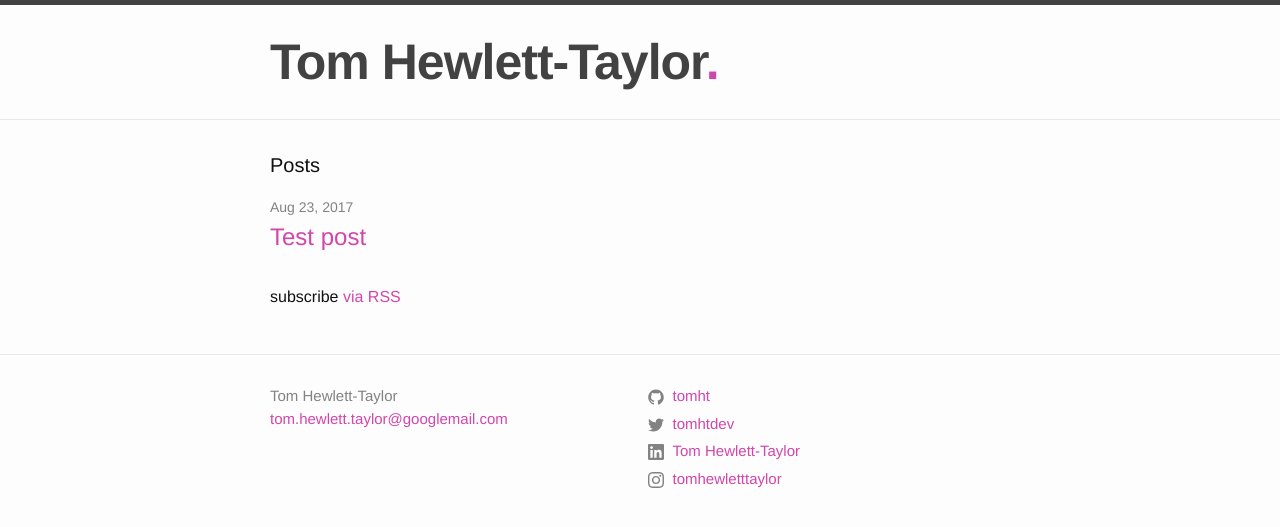
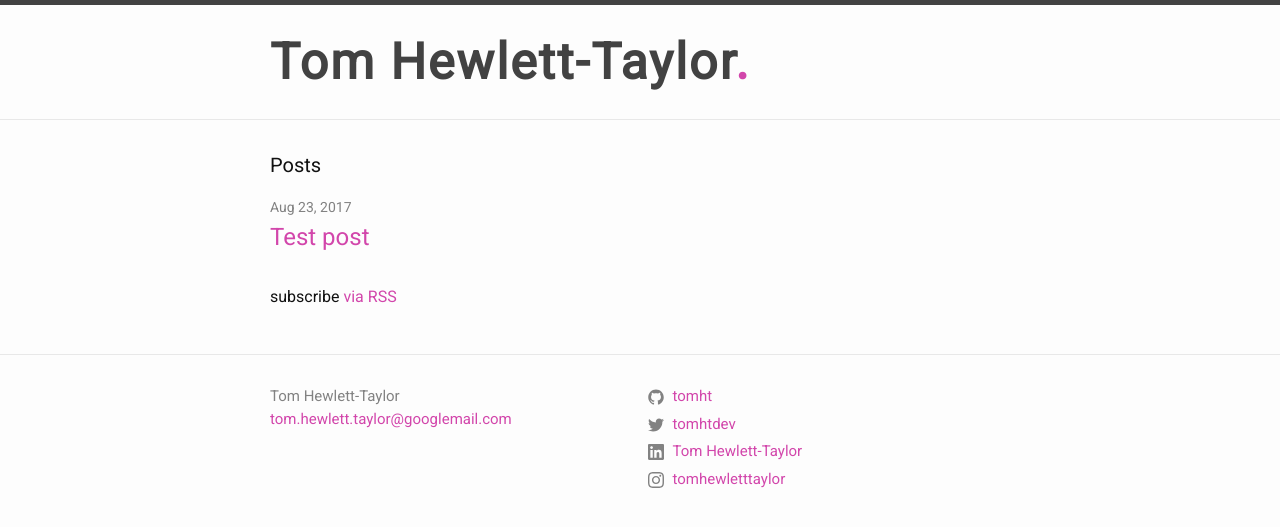
Before and after one commit to tomht/tomht.github.io, a Jekyll site: the page built from index.md, in a window 1280 px wide. Shown: the top 527 px of the page. Built offline with Jekyll 4.4.1, drawn with Linux system fonts in a browser that asks for light colours.

Commit message:
Update font to Roboto.

```diff
--- a/_sass/minima.scss
+++ b/_sass/minima.scss
@@ -2,7 +2,8 @@
 
 // Define defaults for each variable.
 
-$base-font-family: "Helvetica Neue", Helvetica, Arial, sans-serif !default;
+@import url('https://fonts.googleapis.com/css?family=Roboto');
+$base-font-family: "Roboto", "Helvetica Neue", Helvetica, Arial, sans-serif !default;
 $base-font-size:   16px !default;
 $base-font-weight: 400 !default;
 $small-font-size:  $base-font-size * 0.875 !default;
--- a/_sass/minima/_layout.scss
+++ b/_sass/minima/_layout.scss
@@ -14,7 +14,7 @@
   @include relative-font-size(3.125);
   font-weight: bold;
   line-height: $base-line-height * $base-font-size * 2.25;
-  letter-spacing: -1px;
+  letter-spacing: 2px;
   margin-top: 30px;
   margin-bottom: 30px;
   float: left;
```
